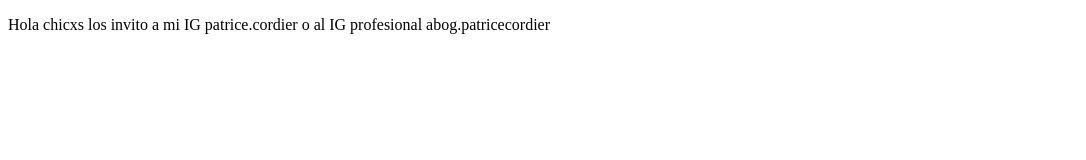
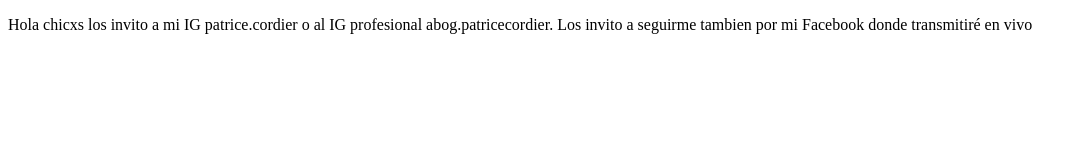
Before and after one commit to PatriceSC/ProyectoCursoPrework, a plain HTML site: page index.html in a window 1280 px wide. Shown: the whole page, without its empty margins (0-1086 px from the left). Drawn offline with Linux system fonts and the light colour scheme.

Commit message:
cambios: se agrego facebook

```diff
--- a/index.html
+++ b/index.html
@@ -9,7 +9,7 @@
 <body>
 <p>
     Hola chicxs los invito a mi IG patrice.cordier o al IG profesional
-    abog.patricecordier
+    abog.patricecordier. Los invito a seguirme tambien por mi Facebook donde transmitiré en vivo
 </p>
 </body>
 </html>
```
